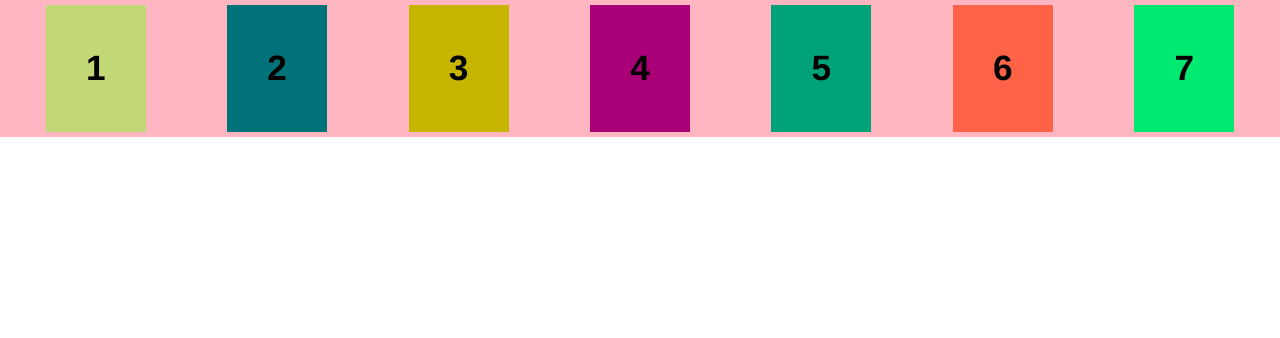
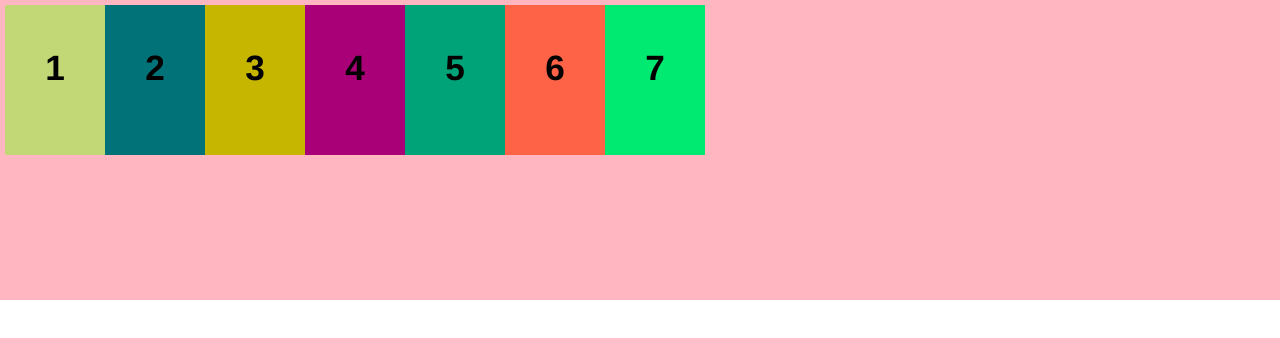
Before and after one commit to itschool-front/cssFlexLayout, a website: page index.html in a window 1280 px wide. Drawn offline with Linux system fonts and the light colour scheme.

Commit message:
css prop.: align-items:flex-start

```diff
--- a/css/custom.css
+++ b/css/custom.css
@@ -8,16 +8,18 @@ ul#flex-container{
    padding: 0;
    background-color: lightpink;
    padding: 5px;
+   height: 300px;
 
    display: flex;
    flex-direction: row;
-   justify-content: space-around;
+   align-items: flex-start;
 
 
 }
 
 ul li{
     width: 100px;
+    height: 150px;
     color: black;
     font-weight: bold;
     font-size: 2.2em;
```
